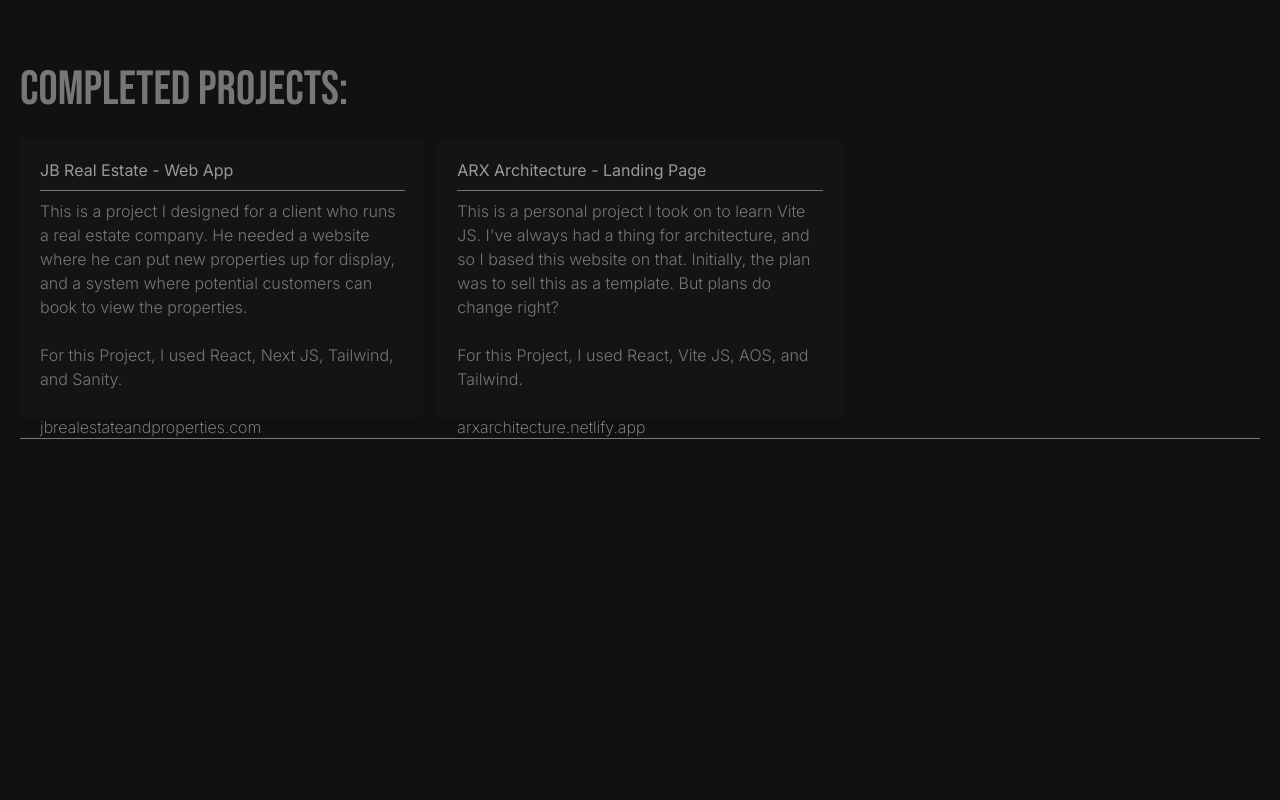
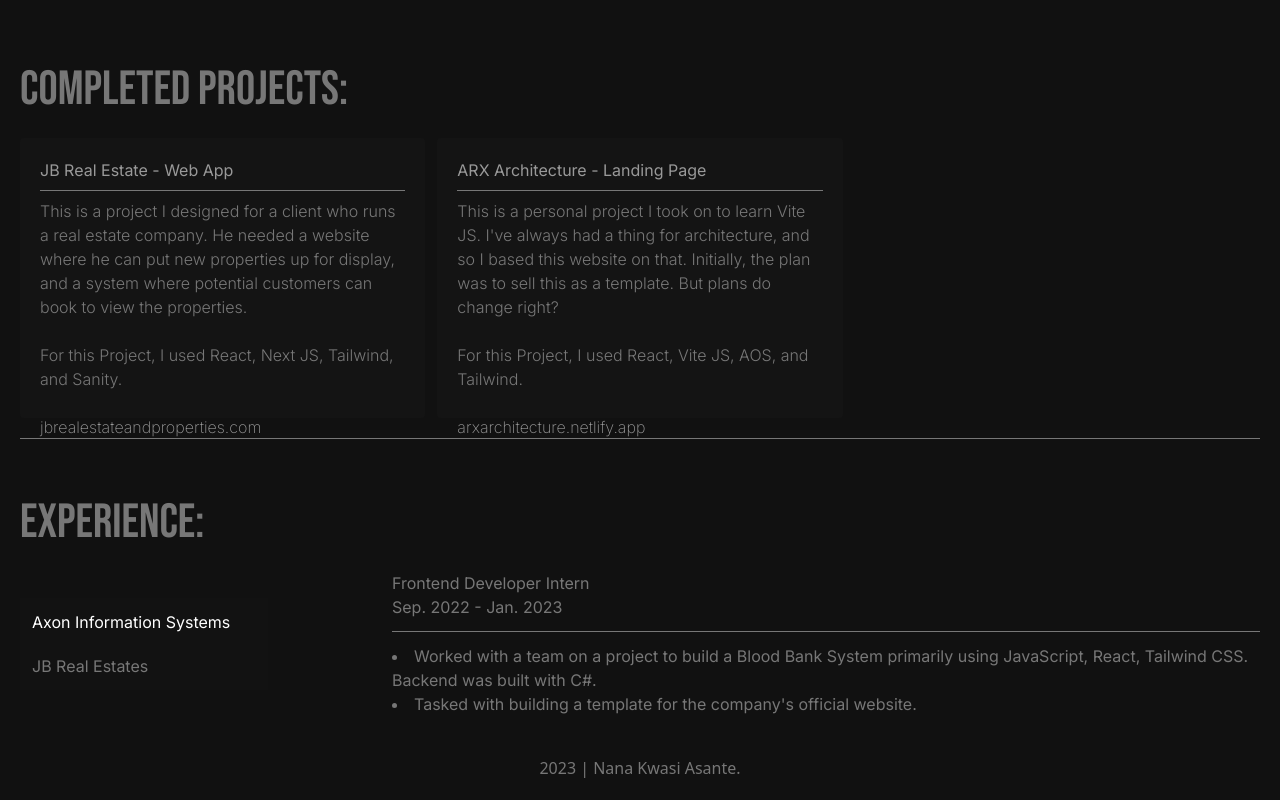
Before and after one commit to topboyasante/my-portfolio, a Next.js app: page / in a window 1280 px wide. Shown: the part 754-1554 px from the top of the page. Before the commit the page ends 1233 px from the top, so only its background shows below. Built offline with nearby package versions, Linux system fonts and the light colour scheme; a web font is replaced by a local one.

Commit message:
Added Experiences🏄🏾‍♂️

```diff
--- a/package.json
+++ b/package.json
@@ -9,6 +9,7 @@
     "lint": "next lint"
   },
   "dependencies": {
+    "@headlessui/react": "^1.7.12",
     "gsap": "^3.11.4",
     "next": "13.2.1",
     "react": "18.2.0",
--- a/src/Layout/Layout.jsx
+++ b/src/Layout/Layout.jsx
@@ -1,3 +1,4 @@
+import Footer from '@/components/reusables/Footer'
 import Navbar from '@/components/reusables/Navbar'
 import React from 'react'
 
@@ -6,6 +7,7 @@ function Layout({children}) {
     <main>
         <Navbar/>
         {children}
+        <Footer/>
     </main>
   )
 }
--- /dev/null
+++ b/src/components/page-sections/Experience.jsx
@@ -0,0 +1,103 @@
+import React, { Fragment } from 'react'
+import { Tab } from '@headlessui/react'
+
+
+function Experience() {
+
+  const experienceDetails=[
+    {
+      id:0,
+      PlaceOfWork:'Axon Information Systems',
+      title:'Frontend Developer Intern',
+      duration:'Sep. 2022 - Jan. 2023',
+      description:[
+        {
+          id:1,
+          task:`
+          Worked with a team on a project to build a Blood Bank System primarily using JavaScript, React, Tailwind CSS.
+          Backend was built with C#.`
+        },
+        {
+          id:2,
+          task:`Tasked with building a template for the company's official website.`
+        }
+      ]
+    },
+    {
+      id:0,
+      PlaceOfWork:'JB Real Estates',
+      title:'Freelance Frontend Developer',
+      duration:'Sep. 2022 - Jan. 2023',
+      description:[
+        {
+          id:1,
+          task:`Built the Company's Official Website with React, Next JS, Tailwind and Sanity.`
+        },
+        {
+          id:2,
+          task:`Added APIs to build a booking system where potential customers can book to see properties.`
+        },
+      ]
+    },
+  ]
+
+  return (
+    <main className='w-full h-full'>
+      <section className='max-w-[1600px] mx-auto p-5 h-full'>
+        <p className='text-bn text-2xl md:text-3xl lg:text-5xl'>Experience:</p>
+        <br />
+        {/* Big Screens */}
+        <section>
+          <Tab.Group vertical>
+            <section className='flex justify-between items-center gap-5'>
+              <Tab.List className={`flex flex-col items-start lg:w-[20%] bg-[#121212] p-3 gap-5`}>
+
+                {
+                  experienceDetails.map((item)=>{
+                    return(
+                      <Tab as={Fragment} key={item.id}>
+                          {({ selected }) => (
+                            /* Use the `selected` state to conditionally style the selected tab. */
+                            <button
+                              className={
+                                selected ? 'text-white ease duration-500 outline-0' : 'ease duration-500 outline-0'
+                              }
+                            >
+                              <p>{item.PlaceOfWork}</p>
+                            </button>
+                          )}
+                        </Tab>
+                    )
+                  })
+                }
+
+              </Tab.List>
+              <Tab.Panels className={`lg:w-[70%]`}>
+                  {
+                    experienceDetails.map((item)=>{
+                      return(
+                        <Tab.Panel key={item.id}>
+                          <p>{item.title}</p>
+                          <p>{item.duration}</p>
+                          <hr className='border-[#777777] my-3'/>
+                          {item.description.map((item)=>{
+                            return(
+                              <li>{item.task}</li>
+                            )
+                          })}
+                        </Tab.Panel>
+                      )
+                    })
+                  }
+              </Tab.Panels>
+
+            </section>
+          </Tab.Group>
+        </section>
+
+      </section>
+    </main>
+  )
+}
+
+export default Experience
--- a/src/components/page-sections/home/Hero.jsx
+++ b/src/components/page-sections/home/Hero.jsx
@@ -12,6 +12,7 @@ function Hero() {
         gsap.registerPlugin(ScrollTrigger)
 
         gsap.to(".name",{duration:0.5, opacity:'100%',stagger:0.05,delay:2.5});
+        gsap.to(".hero-text",{duration:3, opacity:'100%',delay:2.5});
     }
 
     useEffect(()=>{
@@ -52,10 +53,10 @@ function Hero() {
             <hr className='border-[#777777]' />
 
             <section className='lg:w-[70%] py-5'>
-                <p className='md:text-xl lg:text-2xl font-light'>I'm a Frontend Developer providing exceptional web experiences to clients around the world.
+                <p className='md:text-xl lg:text-2xl font-light hero-text opacity-0'>I'm a Frontend Developer providing exceptional web experiences to clients around the world.
                 Currently, I'm focused on building responsive front-end web apps, while learning C# for backend development, and Figma for design.</p>
                 <br />
-                <p className='md:text-xl lg:text-2xl font-light'>Within the year, I've worked on a ton of personal projects, and recently landed my first professional contract.
+                <p className='md:text-xl lg:text-2xl font-light hero-text opacity-0'>Within the year, I've worked on a ton of personal projects, and recently landed my first professional contract.
                 I now spend time improving my skills through personal projects, tutorials and courses.</p>
             </section>
 
--- a/src/components/page-sections/home/Projects.jsx
+++ b/src/components/page-sections/home/Projects.jsx
@@ -1,5 +1,7 @@
 import Image from 'next/image'
-import React from 'react'
+import React, { useEffect } from 'react'
+import { gsap } from "gsap";
+import { ScrollTrigger } from 'gsap/dist/ScrollTrigger';
 
 function Projects() {
   const projects =[
@@ -27,6 +29,22 @@ function Projects() {
     },
   ]
 
+  // function HeroAnimations(){
+  //   gsap.registerPlugin(ScrollTrigger)
+  //   gsap.to('.project-card',{
+  //     scrollTrigger:{
+  //       trigger:'.project-card',
+  //       toggleActions:'restart pause reverse none',
+  //       scrub:true
+  //     },
+  //     duration:5,
+  //   })
+  // }
+
+  // useEffect(()=>{
+  //     HeroAnimations()
+  // },[])
+
   return (
 
     <main className='w-full h-full'>
@@ -37,7 +55,7 @@ function Projects() {
                   {
                     projects.map((item)=>{
                       return(
-                          <section className='rounded p-4 lg:p-5 hover:text-white ease duration-500 bg-[#141414] w-full lg:h-[280px]'>
+                          <section className='rounded p-4 lg:p-5 hover:text-white ease duration-500 bg-[#141414] w-full lg:h-[280px] project-card'>
                             <p className='pb-2 text-[#999999]'>{item.name} - {item.type}</p>
                             <hr className='border-[#777777]'/>
                             <p className='pt-2 font-light'>{item.description}</p>
--- /dev/null
+++ b/src/components/reusables/Footer.jsx
@@ -0,0 +1,14 @@
+import React from 'react'
+
+function Footer() {
+    const year = new Date().getFullYear()
+  return (
+    <main className='w-full h-full'>
+        <section className='max-w-[1600px] mx-auto p-5'>
+            <p className="text-center">{year} | Nana Kwasi Asante.</p>
+        </section>
+    </main>
+  )
+}
+
+export default Footer
--- a/src/pages/index.jsx
+++ b/src/pages/index.jsx
@@ -4,6 +4,7 @@ import Hero from '@/components/page-sections/home/Hero'
 import LoadingScreen from '@/components/page-sections/home/LoadingScreen'
 import { useEffect, useState } from 'react'
 import Projects from '@/components/page-sections/home/Projects'
+import Experience from '@/components/page-sections/Experience'
 
 const inter = Inter({ subsets: ['latin'] })
 
@@ -28,6 +29,7 @@ export default function Home() {
         <LoadingScreen shouldLoad={loadScreen}/>
         <Hero/>
         <Projects/>
+        <Experience/>
       </main>
     </>
   )
```
Also changed, not shown: 1 other file (tests, documents, lock files or other folders).
